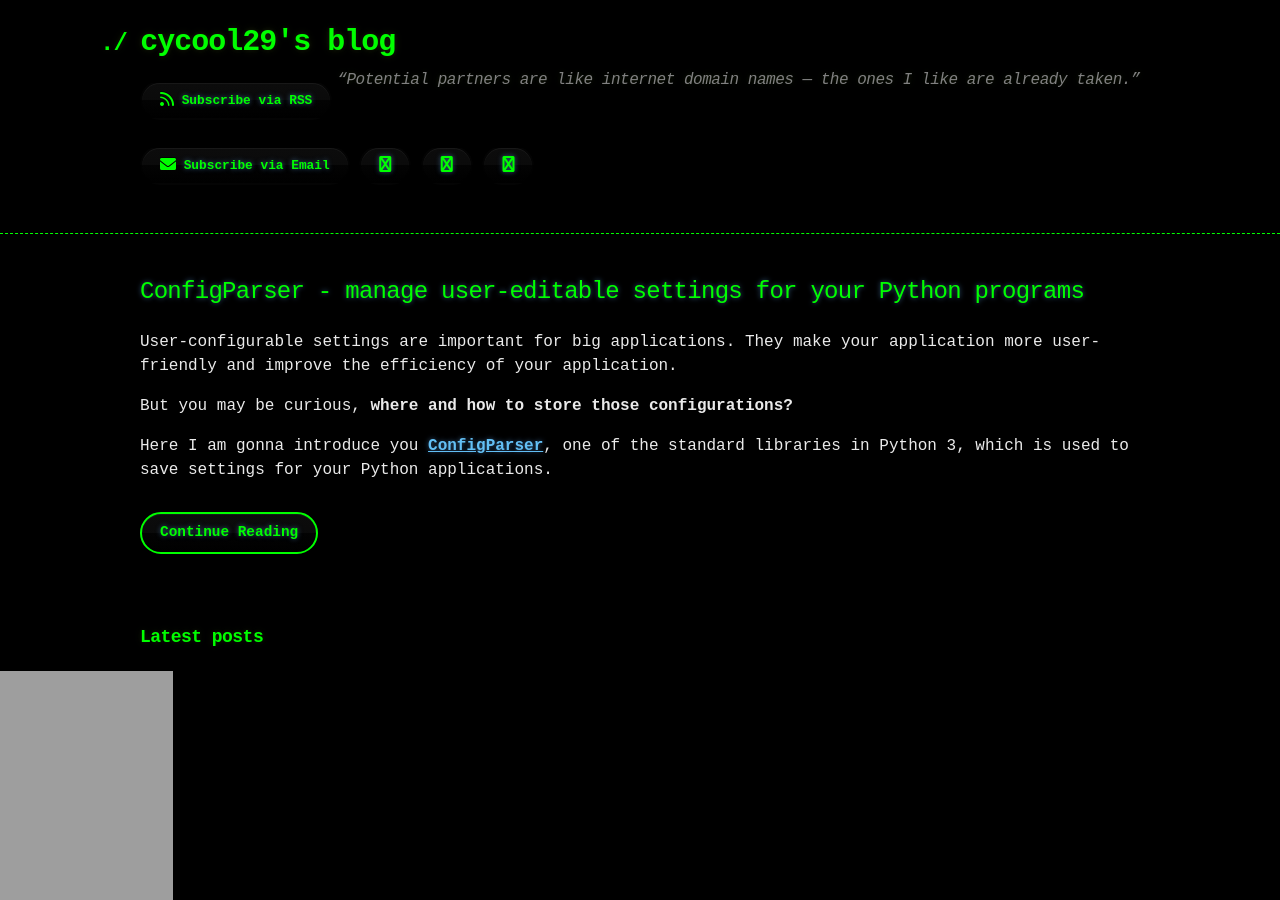
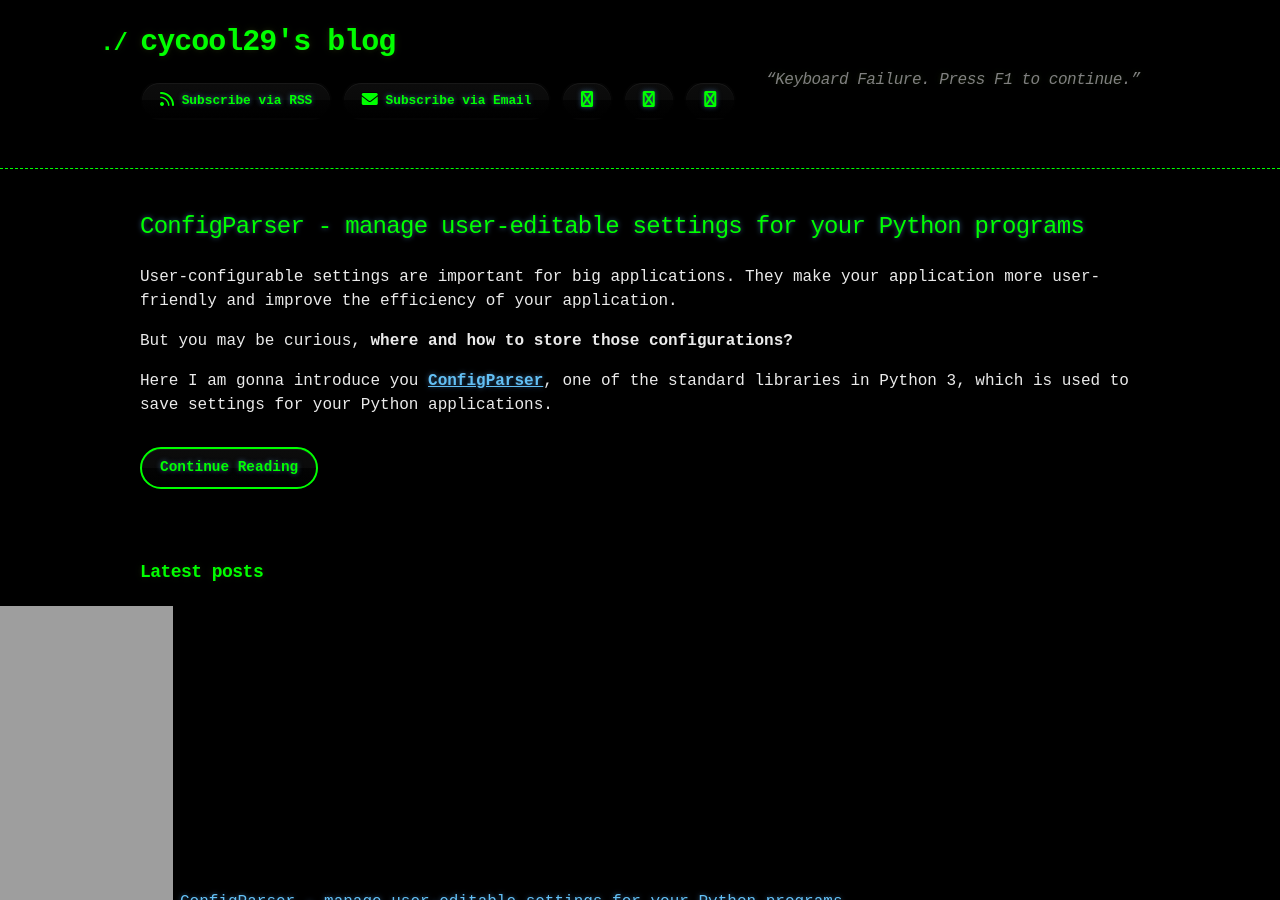
Before and after one commit to cycool29/cycool29.github.io, a Jekyll site: the page built from index.md, in a window 1280 px wide and 900 px high. Built offline with Jekyll 4.4.1, drawn with Linux system fonts in a browser that asks for light colours; a style sheet for code colours, icons or effects is not loaded.

Commit message:
Update quotes

```diff
--- a/_config.yml
+++ b/_config.yml
@@ -1,5 +1,5 @@
 title: cycool29's blog
-description: "“Potential partners are like internet domain names — the ones I like are already taken.” "
+description: "“Keyboard Failure. Press F1 to continue.” "
 bio: A high school student. Intermediate in Python, Git, Bash. Learning JavaScript. He/Him. "
 author: cycool29
 url: https://cycool29.github.io
```
